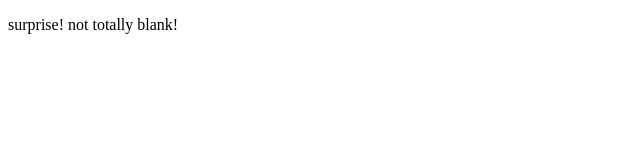
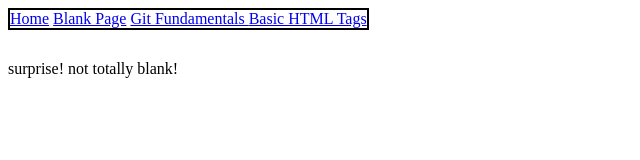
Before and after one commit to andrew-broersma/HTMLRecap, a plain HTML site: page blank.html in a window 1280 px wide. Shown: the whole page, without its empty margins (0-640 px from the left). Drawn offline with Linux system fonts and the light colour scheme.

Commit message:
added nav to blank.html

```diff
--- a/blank.html
+++ b/blank.html
@@ -7,6 +7,19 @@
     <title>Blank Page</title>
 </head>
 <body>
+    <nav style="float: left; border: 2px solid black; text-align: center;">
+        <a href="./index.html">Home</a>
+        <a href="./blank.html">Blank Page</a>
+        <a href="https://andrew-broersma.github.io/GitFundamentals/" target="_blank">
+            Git Fundamentals
+        </a>
+        <a href="https://andrew-broersma.github.io/BasicHTMLTags/" target="_blank">
+            Basic HTML Tags
+        </a>
+    </nav>
+
+    <br/>
+    <br/>
     <p>surprise! not totally blank!</p>
 </body>
 </html>
```
